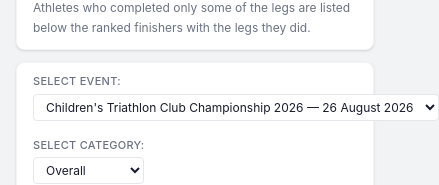
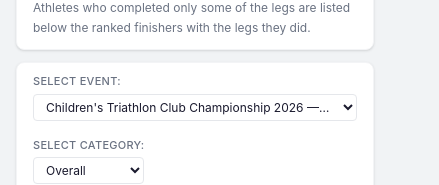
Before and after one commit to Thiebauts/triathlon-vast-dashboard, a Next.js app: page / in a window 390 px wide. Both pictures are taken after a click on the tab "EXTRA". Shown: the part 321-506 px from the top of the page, 439 px wide, since content can reach past the window. Built offline with nearby package versions, Linux system fonts and the light colour scheme.

Commit message:
fix(ui): keep extra events filters within phone width
The event select grows to its longest title (the children's KM name),
which pushed the Extra Events page to 436px on a 375px phone.

```diff
--- a/src/components/tabs/ExtraEventsTab.tsx
+++ b/src/components/tabs/ExtraEventsTab.tsx
@@ -173,14 +173,16 @@ export function ExtraEventsTab({ events, lang, eventDate, category, onEventChang
         <>
           {/* Filters */}
           <div className="bg-white rounded-lg shadow-sm border border-gray-100 px-4 py-2.5 flex flex-wrap items-end gap-4">
-            <div>
+            {/* min-w-0 + w-full: a select is as wide as its longest option, and
+                the event titles are long enough to overflow a phone screen */}
+            <div className="min-w-0 max-w-full">
               <label htmlFor="extra-event" className="block text-[11px] font-medium text-gray-500 uppercase tracking-wide mb-1">{t('select_event', lang)}</label>
               <select id="extra-event" value={event.file}
                 onChange={(e) => {
                   const date = events.find((ev) => ev.file === e.target.value)?.date
                   if (date) onEventChange(date)
                 }}
-                className="border border-gray-200 rounded px-2 py-1 text-xs bg-white focus-visible:ring-2 focus-visible:ring-red-700 focus-visible:ring-offset-1">
+                className="w-full max-w-full truncate border border-gray-200 rounded px-2 py-1 text-xs bg-white focus-visible:ring-2 focus-visible:ring-red-700 focus-visible:ring-offset-1">
                 {events.map((e) => (
                   <option key={e.file} value={e.file}>{e.title[lang]} — {formatEventDate(e.date, lang)}</option>
                 ))}
@@ -195,7 +197,7 @@ export function ExtraEventsTab({ events, lang, eventDate, category, onEventChang
                 <option value="women">{t('women_only', lang)}</option>
               </select>
             </div>
-            <div className="flex items-center gap-3 ml-auto self-center">
+            <div className="flex flex-wrap items-center gap-3 ml-auto self-center">
               {event.location && <span className="text-xs text-gray-500">📍 {event.location}</span>}
               <span className="text-xs text-gray-500" aria-live="polite">{rows.length} {t('total_results', lang)}</span>
               <button onClick={exportCsv}
```
